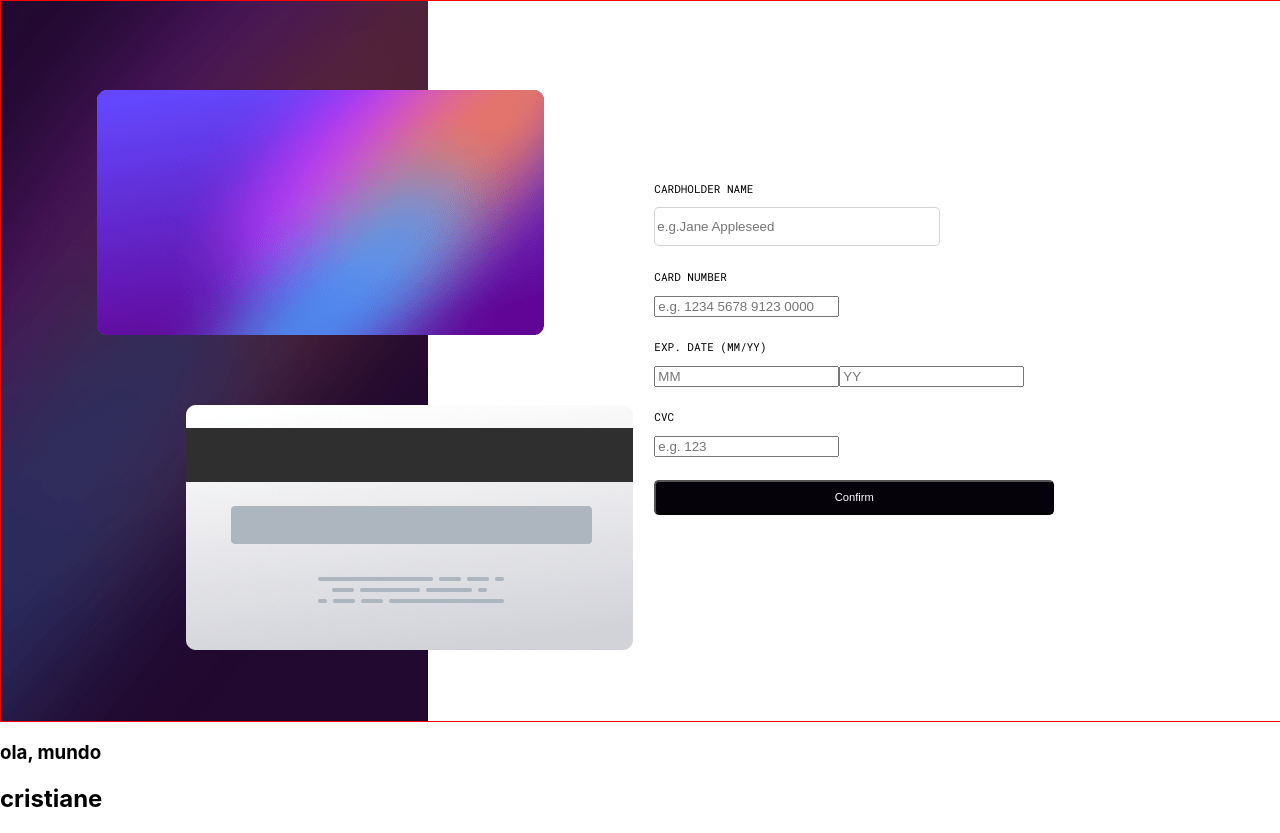
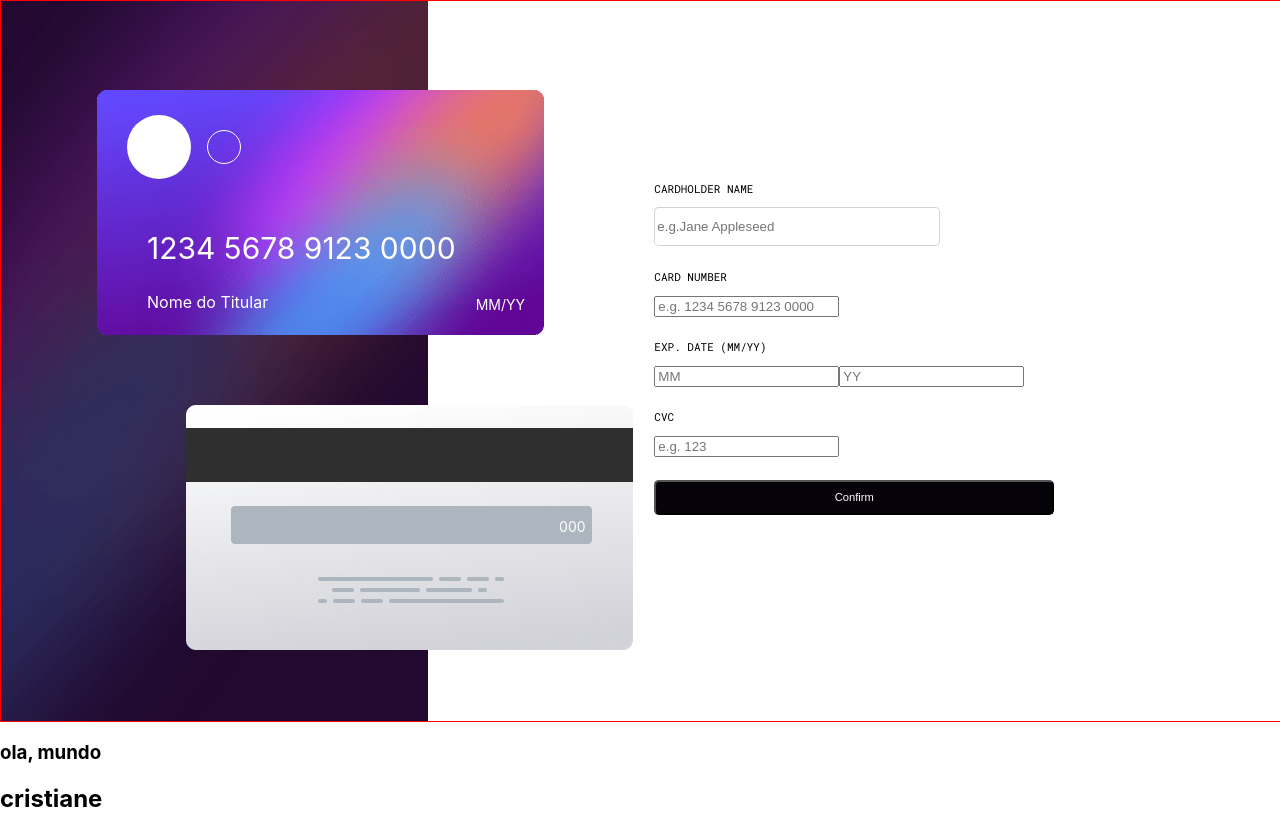
Before and after one commit to CristianeNazareth/projeto_card, a React (Create React App) app: page / in a window 1280 px wide. Built offline with nearby package versions, Linux system fonts and the light colour scheme.

Commit message:
front and back implementation of the card

```diff
--- a/src/components/CardBack/CardBack.css
+++ b/src/components/CardBack/CardBack.css
@@ -11,3 +11,13 @@
     height: 300px;
     background-repeat: no-repeat;
 }
+
+
+.cvc_card {
+        position: absolute;
+        bottom: 170px;
+        right: 50px;
+        font-size: 14px;
+        color: white;
+
+}
--- a/src/components/CardBack/CardBack.jsx
+++ b/src/components/CardBack/CardBack.jsx
@@ -8,7 +8,7 @@ const CardBack = () => {
 
         <div className="container_card_back" >
             {/* <img src="../../assets/images/card-logo.svg" alt="" /> */}
-            <div className="cvc_card"></div>
+            <div className="cvc_card">000</div>
         </div>
 
     )
--- a/src/components/CardFront/CardFront.css
+++ b/src/components/CardFront/CardFront.css
@@ -1,4 +1,7 @@
 
+:root {
+    --colorDefault: white;
+}
 
 .container_card_front {
     background-image: url('../../assets/images/bg-card-front.png');
@@ -11,4 +14,80 @@
     width: 448px;
     height: 298px;
     background-repeat: no-repeat;
+
+
+    /* position: relative;
+    width: 100%;
+    height: 100%;
+    transform-style: preserve-3d;
+    transition: transform 0.5s; */
 }
+
+
+.number_card, .card_band {
+    position: absolute;
+}
+
+
+.number_card {
+    top: 140px;
+    left: 50px;
+    font-size: 30px;
+    color: var(--colorDefault);
+
+}
+
+/* .card_details {
+    bottom: 60px;
+    right: 20px;
+    text-align: right;
+} */
+
+.name_card {
+    position: absolute;
+    font-size: 16px;
+    left: 50px;
+    bottom: 60px;
+    text-align: left;
+    color: var(--colorDefault);
+
+
+}
+.date_card {
+    position: absolute;
+    font-size: 14px;
+
+    bottom: 75px;
+    right: 20px;
+    text-align: right;
+    color: var(--colorDefault);
+
+}
+
+.card_band {
+    position: absolute;
+    top: 25px;
+    left: 30px;
+    background-color:#fff;
+    width: 4rem;
+    height: 4rem;
+    border-radius: 50%;
+
+}
+.band {
+    position: absolute;
+    top: 40px;
+    left: 110px;
+    /* background-color:#fff; */
+    width: 2rem;
+    height: 2rem;
+    border-radius: 50%;
+    border: 1px solid #fff;
+}
+
+
+
+/* .number_card {
+    font-size: 20px;
+    position: relative;
+} */
--- a/src/components/CardFront/CardFront.jsx
+++ b/src/components/CardFront/CardFront.jsx
@@ -8,10 +8,14 @@ const CardFront = () => {
 
         <div className="container_card_front" >
             {/* <img src="../../assets/images/card-logo.svg" alt="" /> */}
-            <div className="number_card"></div>
-            <p className="name_card"></p>
-            <div className="date_card"></div>
+            <div className="card_band"></div>
+            <div className="band"></div>
+            <div className="number_card">1234 5678 9123 0000</div>
+
+            <p className="name_card">Nome do Titular</p>
+            <div className="date_card">MM/YY</div>
         </div>
+
 
     )
 }
```
